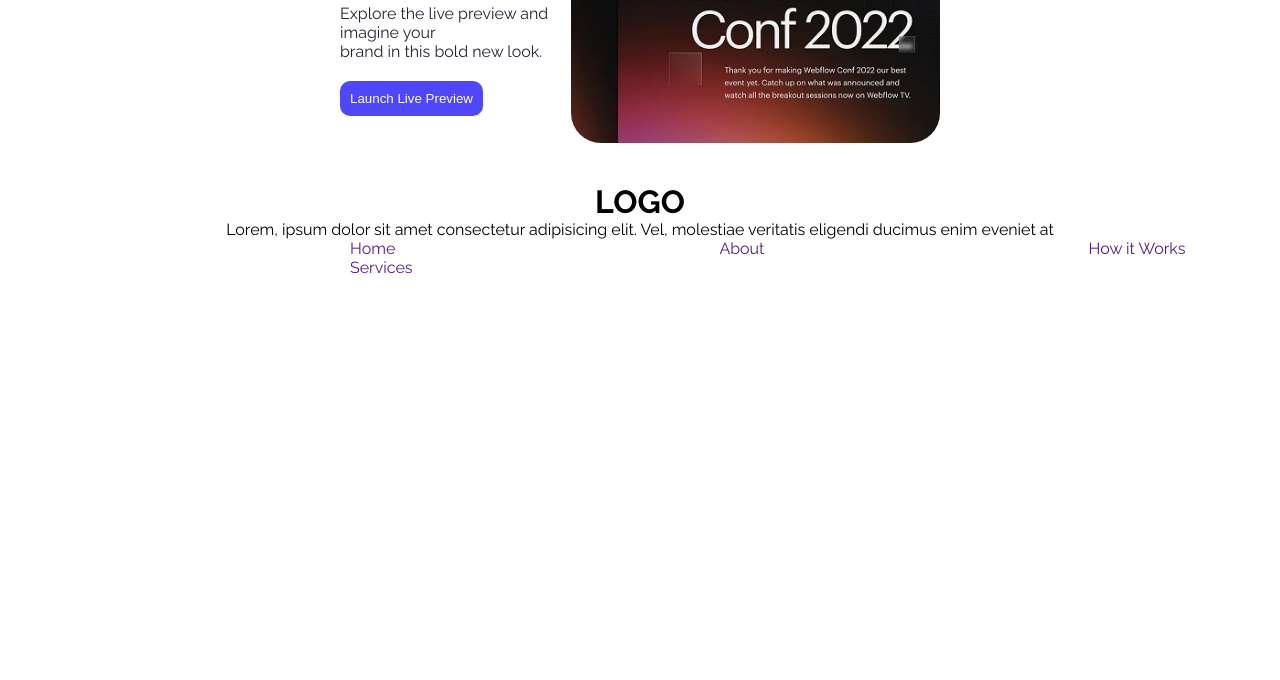
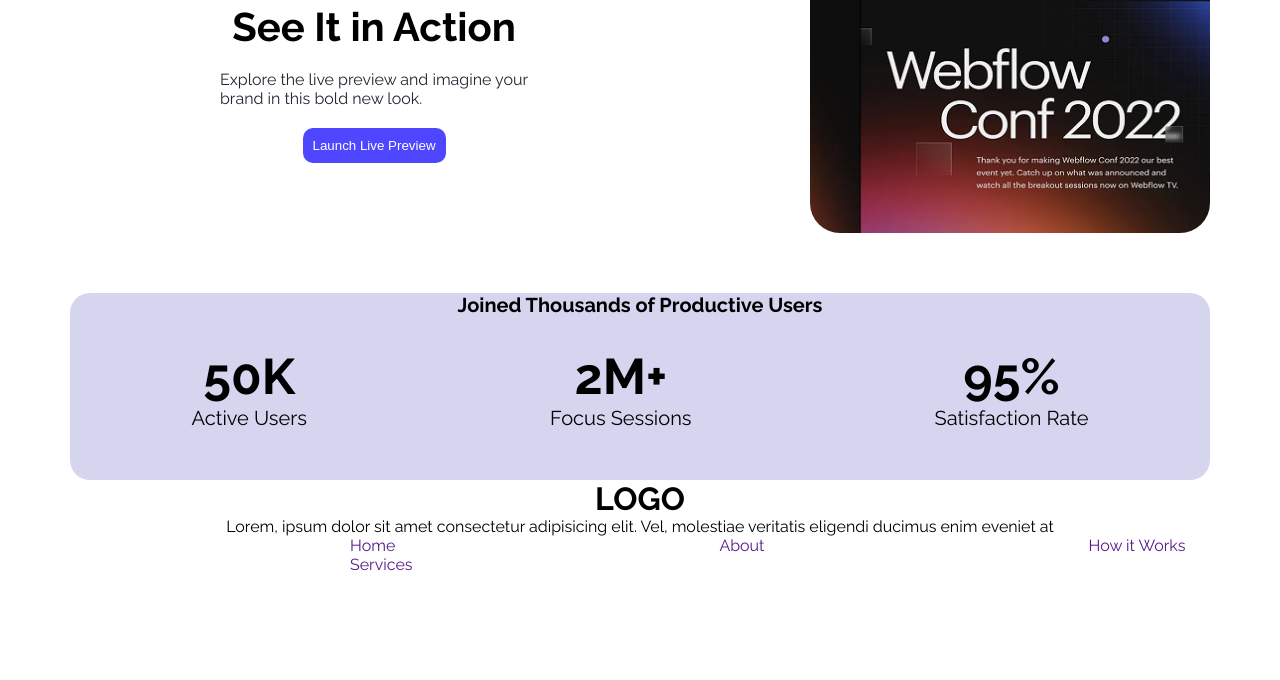
Before and after one commit to Mst-naher/assignment-001, a plain HTML site: page index.html in a window 1280 px wide. Shown: the part 757-1437 px from the top of the page. Before the commit the page ends 1340 px from the top, so only its background shows below. Drawn offline with Linux system fonts and the light colour scheme.

Commit message:
added one section in code base

```diff
--- a/index.html
+++ b/index.html
@@ -45,37 +45,59 @@
       </div>
       <div> <a href=""><button class="button">Stay Focused</button></a></div>
     </div>
-
-
-
   </header>
 
-
-
   <main>
-    <section>
+    <section class="action">
       <div class="action raleway-normal">
         <div class="action-container">
           <div class="content">
             <h4 class="action-title">See It in Action</h4>
-            <p class="action-description dark-2">Explore the live preview and imagine your <br> brand in this bold new look.
+            <p class="action-description dark-2">Explore the live preview and imagine your <br> brand in this bold new
+              look.
             </p>
             <button class="btn">Launch Live Preview</button>
           </div>
           <img class="action-pic" src="images/wc-mini.png" alt="">
         </div>
+      </div>
+
+
+    </section>
 
 
 
+    <section class="productive-users">
+      <div class="container">
+        <h6 class="item-description">Joined Thousands of Productive Users</h6>
+        <div class="items">
+
+          <div class="productive-item">
+            <h1 class="item-title">50K</h1>
+            <P class="item-description">Active Users</P>
+          </div>
+
+          <div class="productive-item">
+            <h1 class="item-title">2M+</h1>
+            <P class="item-description">Focus Sessions</P>
+          </div>
+
+          <div class="productive-item">
+            <h1 class="item-title">95%</h1>
+            <P class="item-description">Satisfaction Rate</P>
+          </div>
+        </div>
 
       </div>
+
     </section>
 
 
-    <section></section>
+    <section>
 
 
-    <section></section>
+
+    </section>
 
 
     <section></section>
--- a/style/styles.css
+++ b/style/styles.css
@@ -31,6 +31,11 @@
   color: #252432;
 }
 
+/* main styles */
+section {
+  max-width: 1140px;
+  margin: 0 auto;
+}
 
 /* ----------------- */
 
@@ -118,22 +123,18 @@ nav ul li a {
   font-weight: 24px;
 }
 
-/* .action-pic{
-width:403px;
-height: 328px;
 
-} */
 .action-container {
-  margin: 40px;
-  margin-top: 70px;
+  margin-top: 130px;
   display: flex;
   justify-content: space-between;
   align-items: center;
 }
 
 .content {
-  margin-top: 50px;
-  margin-left: 300px;
+  padding: 130px 150px;
+  text-align: center;
+
 }
 
 .action-title {
@@ -149,8 +150,6 @@ height: 328px;
 .action-pic {
   width: 400px;
   height: 300px;
-  margin-top: 30px;
-  margin-right: 300px;
   border-radius: 30px;
 }
 
@@ -166,20 +165,40 @@ height: 328px;
   border-radius: 10px;
 }
 
+/* section- productive - users */
+
+.productive-users {
 
 
 
+}
+
+.container {
+
+  background-color: #d5d5f0;
+  border-radius: 20px;
+
+}
+
+.items {
+   display: flex;
+  justify-content: space-around;
+}
 
 
-
-
-
-
-
-
-
-
-
+.productive-item{
+  font-size: 25px;
+  margin-bottom: 20px;
+}
+.item-title{
+  margin-top: 0;
+  font-size: 50px;
+}
+.item-description{
+  font-size: 20px;
+  margin-bottom: 30px;
+  text-align: center;
+}
 
 
 
```
